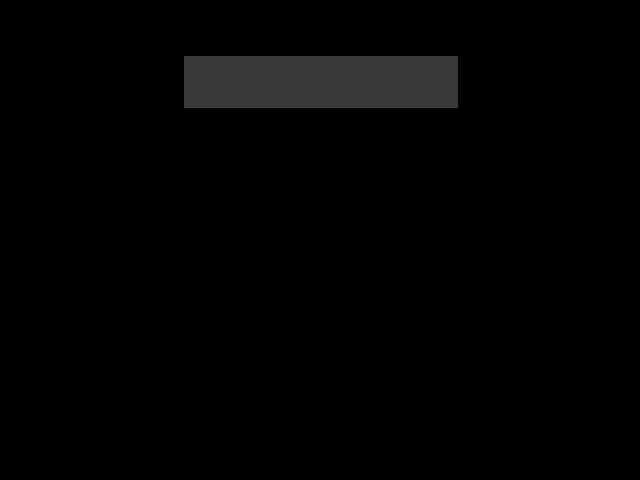
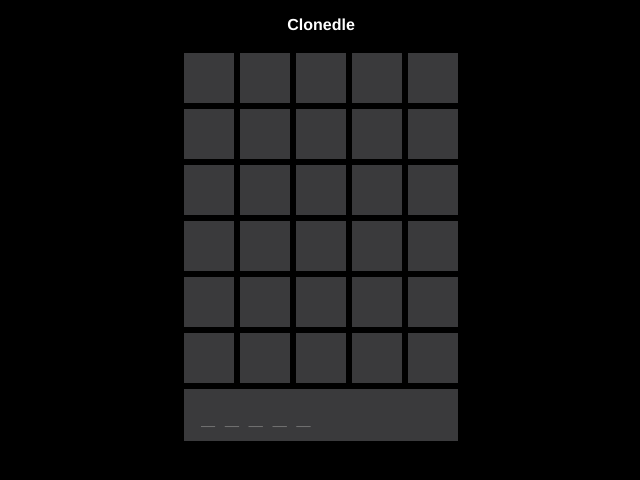
Before and after one commit to blu3mo/clonedle, a React (Create React App) app: page / in a window 1280 px wide. Shown: the top 480 px of the page, without its empty margins (319-959 px from the left). Built offline with nearby package versions, Linux system fonts and the light colour scheme.

Commit message:
Add build folder
デプロイしたい

```diff
--- a/src/App.js
+++ b/src/App.js
@@ -1,10 +1,6 @@
 import logo from './logo.svg';
 import './App.css';
 import {useState, useEffect} from "react";
-
-const random = (max) => {
-  return Math.floor(Math.random() * Math.floor(max)) + 1;
-};
 
 const checkCharMatch = (guess, answer) => {
   let guessArray = guess.split("")
@@ -24,7 +20,6 @@
   const [val, setVal] = useState("");
 
   const handleChange = e => setVal(e.target.value);
-
   const handleKeyDown = e => {
     if (e.keyCode === 13) {
       onGuess(val)
@@ -37,6 +32,7 @@
       <input
         id="input"
         type="text"
+        placeholder="_____"
         value={val}
         onChange={handleChange}
         onKeyDown={handleKeyDown}
@@ -44,11 +40,11 @@
       {/*<button type="submit" onClick={handleClick}>予想する</button>*/}
     </div>
   );
+
 }
 
-function Guess({children, match}) {
-  let i = 0
-
+function Guess({children, answer}) {
+  const match = checkCharMatch(children, answer)
   return (
     <div>
       {[...children].map((char, i) => {
@@ -58,59 +54,57 @@
         >
             {char}
         </p>
-        i++;
       })}
     </div>
   )
 }
 
 function App() {
-  const max = 50;
-  const initialCount = 6;
-  const [answer, setAnswer] = useState("apple");
-  const [count, setCount] = useState(initialCount);
-  const [message, setMessage] = useState('');
+
+  const answer = "apple"
   const [guesses, setGuesses] = useState([]);
+  const [isCleared, setIsCleared] = useState(false);
+
+  const maxTrialCount = 6;
+  const trialsLeft = () => {
+    return maxTrialCount - guesses.length
+  }
 
   const judge = guess => {
-    if (count === 0) return;
+    let lowerCasedGuess = guess.toLowerCase()
 
-    setCount(count - 1);
+    if (trialsLeft() <= 0) return;
+    if (lowerCasedGuess.length !== 5) return;
+    if (isCleared) return;
 
-    if (guess === answer) {
-      setMessage('正解です！');
-    } else if (count === 1) {
-      setMessage('残念でした！ 正解は' + answer);
+    if (lowerCasedGuess === answer) {
+      setIsCleared(true)
     }
 
-    setGuesses([...guesses, guess]);
-    console.log(guesses)
+    setGuesses([...guesses, lowerCasedGuess]);
   };
 
-  const replay = () => {
-    setAnswer(random(max));
-    setCount(initialCount);
-    setMessage('');
-  };
-
-  let i = 0
   return (
     <>
-      {/*<p>{message}</p>*/}
-      <p>あと{count}回</p>
-      {/*<p>*/}
-      {/*  <button onClick={replay}>はじめから</button>*/}
-      {/*</p>*/}
-      {guesses.map(guess => {
+      <p id="title"> Clonedle </p>
+      {guesses.map((guess, i) => {
         console.log(guess)
-        i++
         return <Guess
           key={i}
-          match={checkCharMatch(guess, answer)}
+          answer={answer}
         >
           {guess}
         </Guess>
       })}
+      {[...Array(maxTrialCount-guesses.length)].map((e,i) => {
+        return <Guess
+          key={i}
+          answer={answer}
+        >
+          {"     "}
+        </Guess>
+      })
+      }
       <GuessInput onGuess={judge} />
     </>
   );
--- a/src/index.css
+++ b/src/index.css
@@ -13,19 +13,30 @@
     monospace;
 }
 
+p {
+    font-family: "Helvetica Neue";
+}
+
+#title {
+    color: white;
+    font-weight: bold;
+}
+
 .guessChar {
     display: inline-block;
-    background-color: #3a3a3c;
-    font-family: "Helvetica Neue";
-    font-size: 25px;
-    font-weight: bold;
+
     width: 50px;
     height: 50px;
     line-height:50px;
+    vertical-align: top;
     margin: 3px;
+
+    background-color: #3a3a3c;
     text-align: center;
     text-transform: capitalize;
     color: white;
+    font-size: 25px;
+    font-weight: bold;
 }
 
 .guessChar.eat {
@@ -44,11 +55,11 @@
 }
 
 #input {
-    background-color: #3a3a3c;
     width: 255px;
     height: 50px;
     padding-left: 17px;
-    letter-spacing: 38.5px;
+    letter-spacing: 10px;
+    background-color: #3a3a3c;
 
     border-width: 0px;
     font-family: "Helvetica Neue";
```
Also changed, not shown: 16 other files (tests, documents, lock files or other folders).
